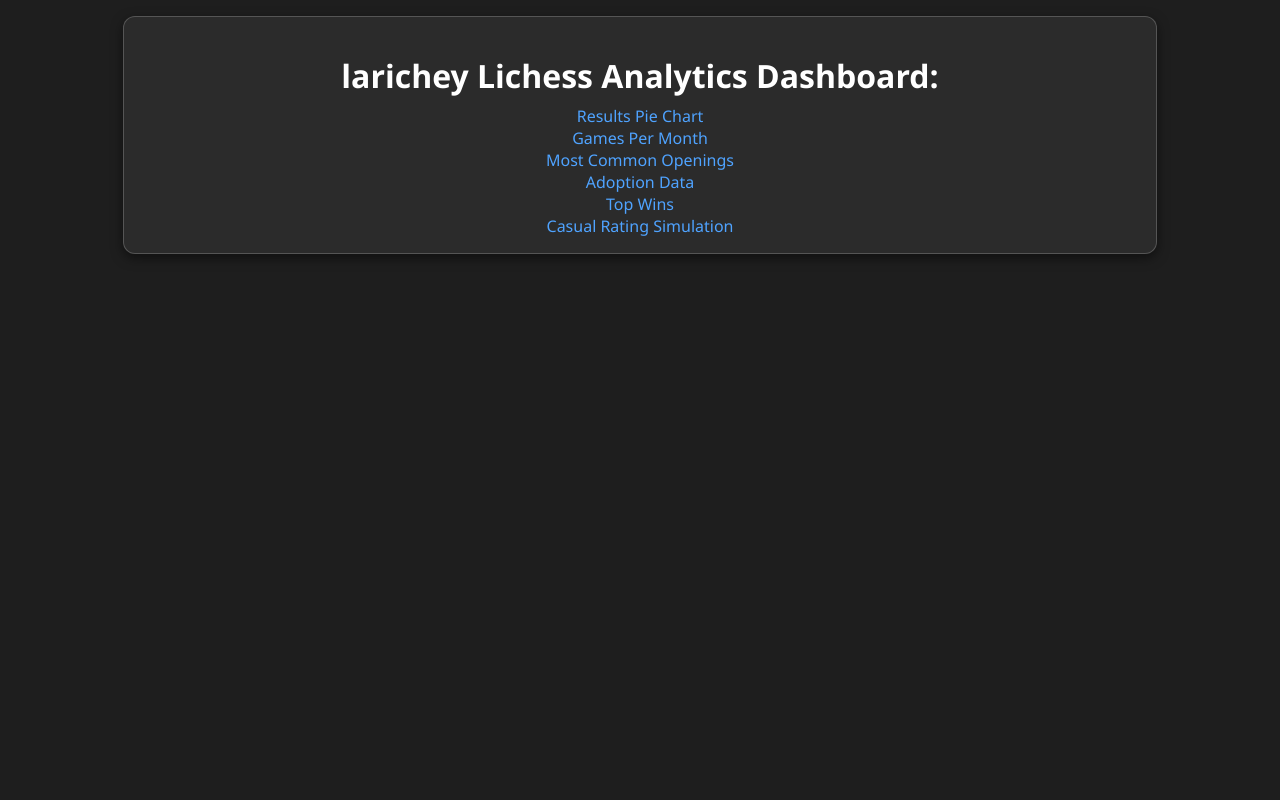
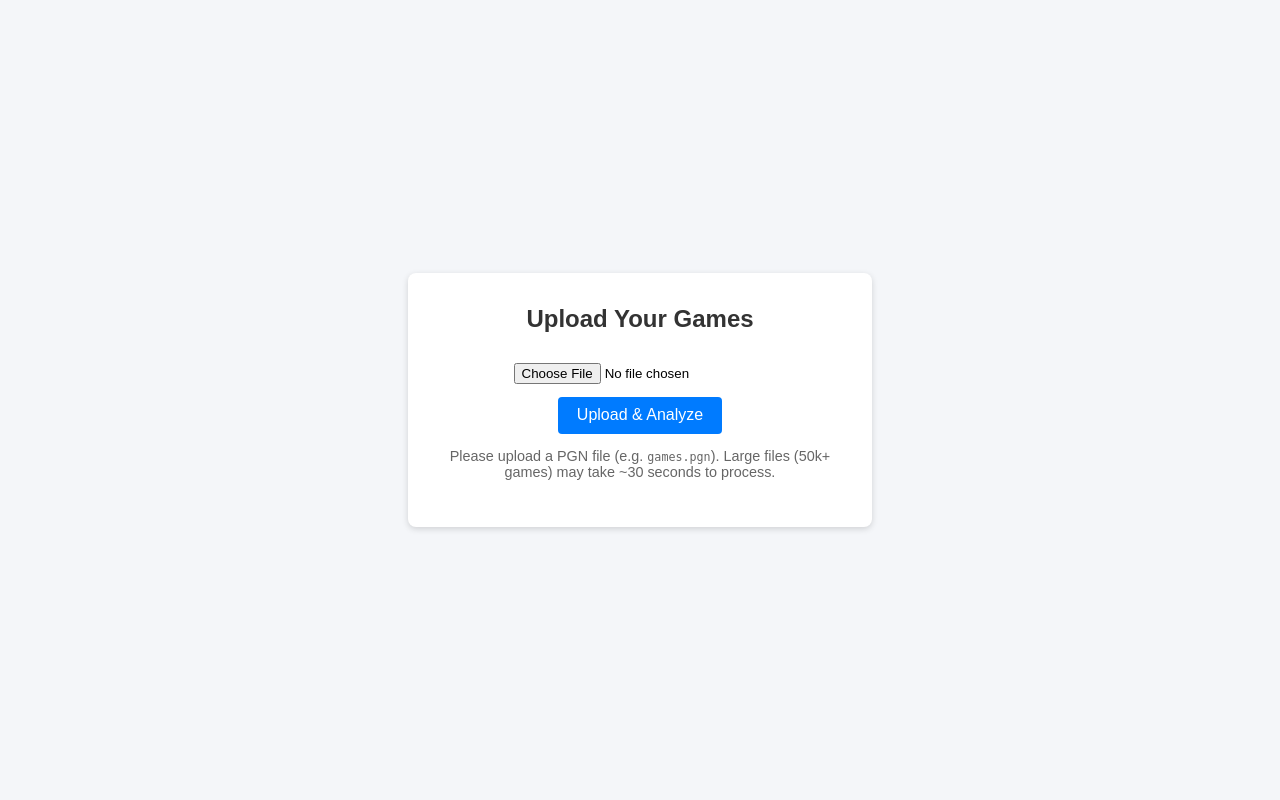
Before and after one commit to logan-a-richey/lichess_data_plotter, a Flask app: page / in a window 1280 px wide. Run offline with Flask 3, Linux system fonts and the light colour scheme.

Commit message:
file upload and loading page

```diff
--- a/web/app.py
+++ b/web/app.py
@@ -1,26 +1,114 @@
 #!/usr/bin/env python3
 
-from flask import Flask, Response, render_template, request
+from flask import Flask, Response, render_template, request, redirect, url_for, jsonify
 from dataclasses import dataclass, field
 import json
 import pymysql
-
 import matplotlib.pyplot as plt
 import matplotlib.dates as mdates
 # matplotlib.use('Agg')
 # from pandas import to_datetime
 from collections import defaultdict
 from datetime import datetime
+import os
+import subprocess
 
 from elo_calc import update_elo
 
-my_username = "larichey"
 app = Flask(__name__)
+
+UPLOAD_FOLDER = "uploads"
+WORK_FOLDER = "work"
+os.makedirs(UPLOAD_FOLDER, exist_ok=True)
+os.makedirs(WORK_FOLDER, exist_ok=True)
+
+my_username = "larichey" # TODO find most common user
+
+################################################################################
+# File upload form and loading methods
 
 @app.route("/")
 def index():
+    return render_template("index.html")  # upload form
+
+@app.route("/upload", methods=["POST"])
+def upload():
+    if "file" not in request.files:
+        return "No file uploaded", 400
+
+    file = request.files["file"]
+    if file.filename == "":
+        return "No selected file", 400
+
+    # Save uploaded file
+    filepath = os.path.join(UPLOAD_FOLDER, file.filename)
+    file.save(filepath)
+
+    # Paths for done flag
+    done_file = os.path.join(WORK_FOLDER, "done.txt")
+
+    # If leftover done.txt exists, clear it
+    if os.path.exists(done_file):
+        os.remove(done_file)
+
+    # Run parser in a new process (non-blocking)
+    subprocess.Popen(
+        ["python3", "db_loader.py", filepath, done_file],
+        stdout=subprocess.DEVNULL,
+        stderr=subprocess.DEVNULL,
+        start_new_session=True
+    )
+
+    return redirect(url_for("loading"))
+
+@app.route("/loading")
+def loading():
+    return render_template("loading.html")
+
+@app.route("/status")
+def status():
+    done_file = os.path.join(WORK_FOLDER, "done.txt")
+    if os.path.exists(done_file):
+        return jsonify({"status": "done"})
+    else:
+        return jsonify({"status": "processing"})
+
+def get_most_common_user():
+    with open("my_dsn.json") as file:
+        dsn = json.load(file)
+
+    connection = pymysql.connect(**dsn)
+    dbh = connection.cursor()
+
+    sql_white_result = """
+    SELECT white, count(white) as k from my_games group by white order by k desc limit 1
+    """
+    sql_black_result = """
+    SELECT black, count(black) as k from my_games group by black order by k desc limit 1
+    """
+
+    dbh.execute(sql_white_result)
+    white_name, white_count = dbh.fetchone()
+
+    dbh.execute(sql_black_result)
+    black_name, black_count = dbh.fetchone()
+
+    connection.close()
+
+    if white_count >= black_count:
+        return white_name
+    else:
+        return black_name
+
+################################################################################
+# Dashboard methods
+
+@app.route("/dashboard")
+def dashboard():
+    my_username = get_most_common_user()
+
     return render_template(
-        "index.html",
+        "dashboard.html",
         my_username=my_username
     )
 
--- a/web/templates/adoption_data.html
+++ b/web/templates/adoption_data.html
@@ -113,7 +113,7 @@
             </table>
         </div>
     </div>
-    <p style="text-align:center;"><a href="{{ url_for('index') }}">Back to Home</a></p>
+    <p style="text-align:center;"><a href="{{ url_for('dashboard') }}">Back to Home</a></p>
 
     <!-- JS -->
     <script src="https://cdn.jsdelivr.net/npm/chart.js"></script>
--- a/web/templates/games_per_month.html
+++ b/web/templates/games_per_month.html
@@ -63,6 +63,6 @@
         <script src="{{ url_for('static', filename='scripts/games_per_month.js')}}"></script>
 
     </div>
-    <p style="text-align:center;"><a href="{{ url_for('index') }}">Back to Home</a></p>
+    <p style="text-align:center;"><a href="{{ url_for('dashboard') }}">Back to Home</a></p>
 </body>
 </html>
--- a/web/templates/index.html
+++ b/web/templates/index.html
@@ -1,24 +1,62 @@
-<!DOCTYPE HTML>
+<!DOCTYPE html>
 <html>
 <head>
-    <meta charset="UTF-8">
-    <title>Flask App</title>
-
-    <!-- Favicon -->
-    <link rel="icon" type="image/png" href="{{ url_for('static', filename='/images/beaker.ico')}}">
-
-    <!-- Dark Theme CSS -->
-    <link rel="stylesheet" href="{{ url_for('static', filename='styles/theme.css') }}">
+  <title>Upload PGN File</title>
+  <style>
+    body {
+      font-family: Arial, sans-serif;
+      background: #f4f6f9;
+      display: flex;
+      justify-content: center;
+      align-items: center;
+      height: 100vh;
+      margin: 0;
+    }
+    .upload-box {
+      background: white;
+      padding: 2em;
+      border-radius: 8px;
+      box-shadow: 0 2px 6px rgba(0,0,0,0.15);
+      text-align: center;
+      max-width: 400px;
+      width: 100%;
+    }
+    h1 {
+      margin-top: 0;
+      font-size: 1.5em;
+      color: #333;
+    }
+    input[type=file] {
+      margin: 1em 0;
+    }
+    button {
+      background: #007bff;
+      border: none;
+      color: white;
+      padding: 0.6em 1.2em;
+      border-radius: 4px;
+      font-size: 1em;
+      cursor: pointer;
+    }
+    button:hover {
+      background: #0056b3;
+    }
+    .note {
+      font-size: 0.9em;
+      color: #666;
+      margin-top: 1em;
+    }
+  </style>
 </head>
 <body>
-    <div class="page-container">
-    <h1>{{ my_username }} Lichess Analytics Dashboard:</h1>
-        <a href="{{ url_for('get_results_pie_chart') }}">Results Pie Chart</a><br>
-        <a href="{{ url_for('get_games_per_month') }}">Games Per Month</a><br>
-        <a href="{{ url_for('get_most_common_openings') }}">Most Common Openings</a><br>
-        <a href="{{ url_for('get_adoption_data') }}">Adoption Data</a><br>
-        <a href="{{ url_for('get_top_wins')}}">Top Wins</a><br>
-        <a href="{{ url_for('get_rating_simulation') }}")>Casual Rating Simulation</a><br>
-    </div>
+  <div class="upload-box">
+    <h1>Upload Your Games</h1>
+    <form action="{{ url_for('upload') }}" method="post" enctype="multipart/form-data">
+      <input type="file" name="file" accept=".pgn" required>
+      <br>
+      <button type="submit">Upload & Analyze</button>
+    </form>
+    <p class="note">Please upload a PGN file (e.g. <code>games.pgn</code>). Large files (50k+ games) may take ~30 seconds to process.</p>
+  </div>
 </body>
 </html>
--- a/web/templates/most_common_openings.html
+++ b/web/templates/most_common_openings.html
@@ -53,6 +53,6 @@
 
     <script src="{{ url_for('static', filename='scripts/most_common_openings.js')}}"></script>
 
-    <p style="text-align:center;"><a href="{{ url_for('index') }}">Back to Home</a></p>
+    <p style="text-align:center;"><a href="{{ url_for('dashboard') }}">Back to Home</a></p>
 </body>
 </html>
--- a/web/templates/rating_simulation.html
+++ b/web/templates/rating_simulation.html
@@ -45,7 +45,7 @@
     <!-- Page Source -->
     <script src="{{ url_for('static', filename='scripts/casual_rating_simulation.js')}}"></script>
 
-    <p style="text-align:center;"><a href="{{ url_for('index') }}">Back to Home</a></p>
+    <p style="text-align:center;"><a href="{{ url_for('dashboard') }}">Back to Home</a></p>
 </div>
 
 </body>
--- a/web/templates/results_pie_chart.html
+++ b/web/templates/results_pie_chart.html
@@ -14,7 +14,7 @@
         <canvas style="display: inline" id="BlackChart"></canvas>
         <p>Above show the win-draw-lose rates of {{ my_username }} for both white and black.</p>
     </div>
-    <p style="text-align:center;"><a href="{{ url_for('index') }}">Back to Home</a></p>
+    <p style="text-align:center;"><a href="{{ url_for('dashboard') }}">Back to Home</a></p>
 
     <!-- Javascript -->
     <!-- Chart.js -->
--- a/web/templates/top_wins.html
+++ b/web/templates/top_wins.html
@@ -25,7 +25,7 @@
             <div id="tableContainer" class="table-container"></div>
         </div>
     </div>
-    <p style="text-align:center;"><a href="{{ url_for('index') }}">Back to Home</a></p>
+    <p style="text-align:center;"><a href="{{ url_for('dashboard') }}">Back to Home</a></p>
 
     <script>
         const winsData = {
```
Also changed, not shown: web/db_loader.py (renamed from load_db.py, +27 -14 lines), web/templates/dashboard.html (added, +24 -0 lines), web/templates/loading.html (added, +38 -0 lines), 2 other files.
